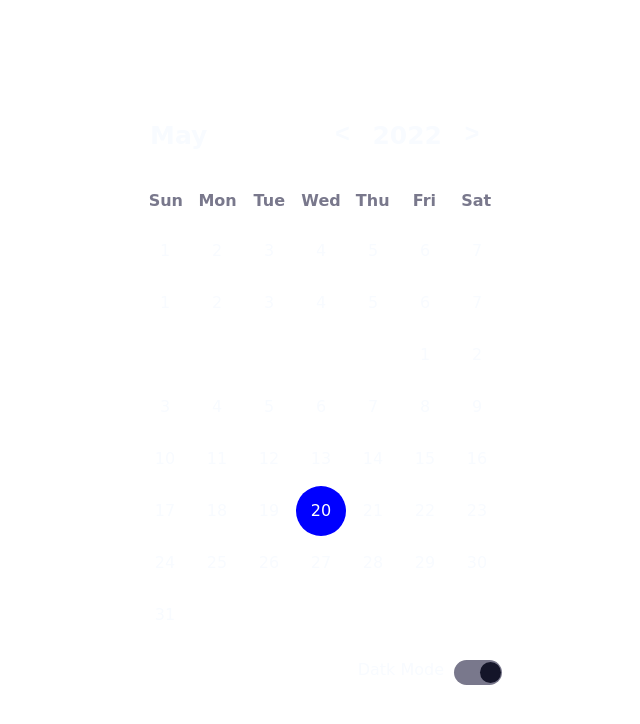
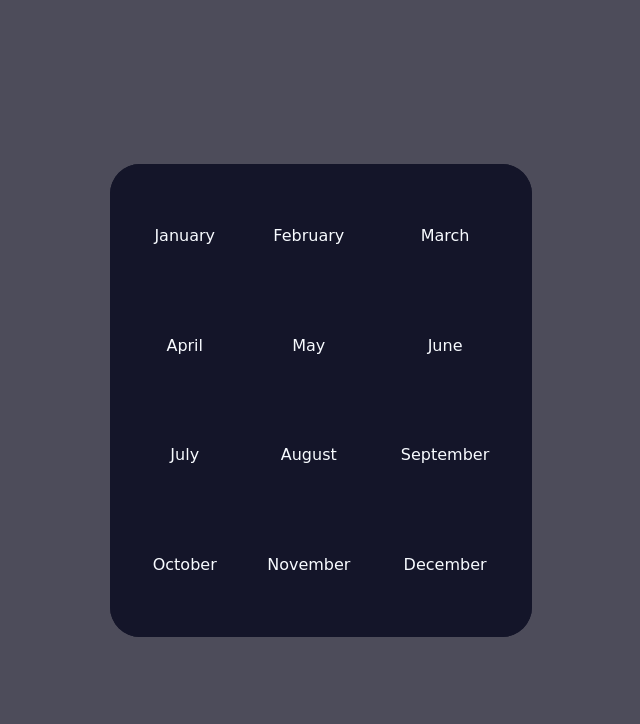
Before and after one commit to Oxidante/Calendar, a plain HTML site: page index.html in a window 1280 px wide. Both pictures are taken after a click on the element "May". Shown: the whole page, without its empty margins (319-959 px from the left). Drawn offline with Linux system fonts and the light colour scheme.

Commit message:
Add files via upload

```diff
--- a/index.html
+++ b/index.html
@@ -13,7 +13,9 @@
 
 	<div class="calendar">
 		<div class="calendar-header">
-			<span class="month-picker" id="month-picker">February</span>
+			<span class="month-picker" id="month-picker">
+				February
+			</span>
 			<div class="year-picker">
 				<span class="year-change" id="prev-year">
 					<pre><</pre>
@@ -36,29 +38,7 @@
 				<div>Fri</div>
 				<div>Sat</div>
 			</div>
-			<div class="calendar-days">
-				<div>
-					1
-					<span></span>
-					<span></span>
-					<span></span>
-					<span></span>
-				</div>
-				<div>2</div>
-				<div>3</div>
-				<div>4</div>
-				<div>5</div>
-				<div>6</div>
-				<div>7</div>
-				<div>1</div>
-				<div>2</div>
-				<div>3</div>
-				<div>4</div>
-				<div>5</div>
-				<div>6</div>
-				<div>7</div>
-			</div>
-		</div>
+			<div class="calendar-days"></div>
 
 			<div class="calendar-footer">
 				<div class="toggle">
--- a/script.js
+++ b/script.js
@@ -1,10 +1,8 @@
-// DARK MODE TOGGLE
-document.querySelector('.dark-mode-switch').onclick = () => {
-	document.querySelector('body').classList.toggle('dark')
-	document.querySelector('body').classList.toggle('light')
-}
 
-// CHECK LEAP YEAR
+let calendar = document.querySelector('.calendar')
+
+const month_names = ['January', 'February', 'March', 'April', 'May', 'June', 'July', 'August', 'September', 'October', 'November', 'December']
+
 isLeapYear = (year) => {
 	return (year % 4 === 0 && year % 100 !== 0 && year % 400 !== 0) || (year % 100 === 0 && year % 400 === 0)
 }
@@ -13,26 +11,26 @@ getFebDays = (year) => {
 	return isLeapYear(year) ? 29 : 28
 }
 
-let calendar = document.querySelector('.calendar')
+generateCalendar = (month, year) => {
 
-const month_names = ['January', 'February', 'March', 'April', 'May', 'June', 'July', 'August', 'September', 'October', 'November', 'December']
-
-let month_picker = document.querySelector('#month-picker')
-// GENERATE CALENDAR
-
-generateCalendar = (month, year) => {
-	let calendar_days = document.querySelector('.calendar-days')
-	calendar_days.innerHTML - ''
-	let calendar_header_year = document.querySelector('#year')
+	let calendar_days = calendar.querySelector('.calendar-days')
+	let calendar_header_year = calendar.querySelector('#year')
 
 	let days_of_month = [31, getFebDays(year), 31, 30, 31, 30, 31, 31, 30, 31, 30, 31]
 
+	calendar_days.innerHTML = ''
+
 	let currDate = new Date()
+	if (!month) month = currDate.getMonth()
+	if (!year) year = currDate.getFullYear()
 
-	month_picker.innerHTML = month_names[month]
+	let curr_month = `${month_names[month]}`
+	month_picker.innerHTML = curr_month
 	calendar_header_year.innerHTML = year
 
-	let first_day = new Date(month, year, 1)
+	// get first day of month
+
+	let first_day = new Date(year, month, 1)
 
 	for (let i = 0; i <= days_of_month[month] + first_day.getDay() - 1; i++) {
 		let day = document.createElement('div')
@@ -40,9 +38,9 @@ generateCalendar = (month, year) => {
 			day.classList.add('calendar-day-hover')
 			day.innerHTML = i - first_day.getDay() + 1
 			day.innerHTML += `<span></span>
-									<span></span>
-									<span></span>
-									<span></span>`
+                           <span></span>
+                           <span></span>
+                           <span></span>`
 			if (i - first_day.getDay() + 1 === currDate.getDate() && year === currDate.getFullYear() && month === currDate.getMonth()) {
 				day.classList.add('curr-date')
 			}
@@ -51,9 +49,45 @@ generateCalendar = (month, year) => {
 	}
 }
 
+let month_list = calendar.querySelector('.month-list')
+
+month_names.forEach((e, index) => {
+	let month = document.createElement('div')
+	month.innerHTML = `<div data-month="${index}">${e}</div>`
+	month.querySelector('div').onclick = () => {
+		month_list.classList.remove('show')
+		curr_month.value = index
+		generateCalendar(index, curr_year.value)
+	}
+	month_list.appendChild(month)
+})
+
+let month_picker = calendar.querySelector('#month-picker')
+
+month_picker.onclick = () => {
+	month_list.classList.add('show')
+}
+
 let currDate = new Date()
 
 let curr_month = { value: currDate.getMonth() }
 let curr_year = { value: currDate.getFullYear() }
 
 generateCalendar(curr_month.value, curr_year.value)
+
+document.querySelector('#prev-year').onclick = () => {
+	--curr_year.value
+	generateCalendar(curr_month.value, curr_year.value)
+}
+
+document.querySelector('#next-year').onclick = () => {
+	++curr_year.value
+	generateCalendar(curr_month.value, curr_year.value)
+}
+
+let dark_mode_toggle = document.querySelector('.dark-mode-switch')
+
+dark_mode_toggle.onclick = () => {
+	document.querySelector('body').classList.toggle('light')
+	document.querySelector('body').classList.toggle('dark')
+}
--- a/style.css
+++ b/style.css
@@ -14,25 +14,25 @@
 	--blue: #0000ff;
 	--white: #fff;
 
-	--shadow: rgba(100, 100, 111, 0.2)0px 7px 29px 0px;
+	--shadow: rgba(100, 100, 111, 0.2) 0px 7px 29px 0px;
 
 	--font-family: cursive;
 }
 
 .dark {
-	--bg-body:var(--dark-body);
-	--bg-main:var(--dark-main);
-	--bg-second:var(--dark-second);
-	--color-hover:var(--dark-hover);
-	--color-txt:var(--dark-text);
+	--bg-body: var(--dark-body);
+	--bg-main: var(--dark-main);
+	--bg-second: var(--dark-second);
+	--color-hover: var(--dark-hover);
+	--color-txt: var(--dark-text);
 }
 
 .light {
-	--bg-body:var(--light-body);
-	--bg-main:var(--light-main);
-	--bg-second:var(--light-second);
-	--color-hover:var(--light-hover);
-	--color-txt:var(--light-text);
+	--bg-body: var(--light-body);
+	--bg-main: var(--light-main);
+	--bg-second: var(--light-second);
+	--color-hover: var(--light-hover);
+	--color-txt: var(--light-text);
 }
 
 * {
@@ -41,22 +41,24 @@
 	box-sizing: border-box;
 }
 
-html,body {
+html,
+body {
 	height: 100vh;
 	display: grid;
 	place-items: center;
 	font-family: var(--font-family);
-	border-color: var(--bg-body);
+	background-color: var(--bg-body);
 }
 
 .calendar {
 	height: max-content;
 	width: max-content;
-	border-color: var(--bg-main);
+	background-color: var(--bg-main);
 	border-radius: 30px;
 	padding: 20px;
 	position: relative;
 	overflow: hidden;
+	/* transform: scale(1.25); */
 }
 
 .light .calendar {
@@ -106,6 +108,83 @@ html,body {
 	padding: 5px;
 	position: relative;
 	cursor: pointer;
+	animation: to-top 1s forwards;
+	/* border-radius: 50%; */
+}
+
+.calendar-days div span {
+	position: absolute;
+}
+
+.calendar-days div:hover span {
+	transition: width 0.2s ease-in-out, height 0.2s ease-in-out;
+}
+
+.calendar-days div span:nth-child(1),
+.calendar-days div span:nth-child(3) {
+	width: 2px;
+	height: 0;
+	background-color: var(--color-txt);
+}
+
+.calendar-days div:hover span:nth-child(1),
+.calendar-days div:hover span:nth-child(3) {
+	height: 100%;
+}
+
+.calendar-days div span:nth-child(1) {
+	bottom: 0;
+	left: 0;
+}
+
+.calendar-days div span:nth-child(3) {
+	top: 0;
+	right: 0;
+}
+
+.calendar-days div span:nth-child(2),
+.calendar-days div span:nth-child(4) {
+	width: 0;
+	height: 2px;
+	background-color: var(--color-txt);
+}
+
+.calendar-days div:hover span:nth-child(2),
+.calendar-days div:hover span:nth-child(4) {
+	width: 100%;
+}
+
+.calendar-days div span:nth-child(2) {
+	top: 0;
+	left: 0;
+}
+
+.calendar-days div span:nth-child(4) {
+	bottom: 0;
+	right: 0;
+}
+
+.calendar-days div:hover span:nth-child(2) {
+	transition-delay: 0.2s;
+}
+
+.calendar-days div:hover span:nth-child(3) {
+	transition-delay: 0.4s;
+}
+
+.calendar-days div:hover span:nth-child(4) {
+	transition-delay: 0.6s;
+}
+
+.calendar-days div.curr-date,
+.calendar-days div.curr-date:hover {
+	background-color: var(--blue);
+	color: var(--white);
+	border-radius: 50%;
+}
+
+.calendar-days div.curr-date span {
+	display: none;
 }
 
 .month-picker {
@@ -178,74 +257,54 @@ html,body {
 	left: calc(2px + 50%);
 }
 
-.calendar-days div span {
+.month-list {
 	position: absolute;
+	width: 100%;
+	height: 100%;
+	top: 0;
+	left: 0;
+	background-color: var(--bg-main);
+	padding: 20px;
+	grid-template-columns: repeat(3, auto);
+	gap: 5px;
+	display: grid;
+	transform: scale(1.5);
+	visibility: hidden;
+	pointer-events: none;
 }
 
-.calendar-days div:hover span {
-	transition: width 0.2s ease-in-out,height 0.2s  ease-in-out;
+.month-list.show {
+	transform: scale(1);
+	visibility: visible;
+	pointer-events: visible;
+	transition: all 0.2s ease-in-out;
 }
 
-.calendar-days div span:nth-child(1),
-.calendar-days div span:nth-child(3) {
-	width: 2px;
-	height: 0;
-	background-color: var(--color-txt);
+.month-list > div {
+	display: grid;
+	place-items: center;
 }
 
-.calendar-days div:hover span:nth-child(1),
-.calendar-days div:hover span:nth-child(3) {
-	height: 100%;
+.month-list > div > div {
+	width: 100%;
+	padding: 5px 20px;
+	border-radius: 10px;
+	text-align: center;
+	cursor: pointer;
+	color: var(--color-txt);
 }
 
-.calendar-days div span:nth-child(1){
-	bottom: 0;
-	left: 0;
-}
-.calendar-days div span:nth-child(3){
-	top: 0;
-	right: 0;
+.month-list > div > div:hover {
+	background-color: var(--color-hover);
 }
 
-.calendar-days div span:nth-child(2),
-.calendar-days div span:nth-child(4) {
-	width: 0;
-	height: 2px;
-	background-color: var(--color-txt);
+@keyframes to-top {
+	0% {
+		transform: translateY(100%);
+		opacity: 0;
+	}
+	100% {
+		transform: translateY(0);
+		opacity: 1;
+	}
 }
-
-.calendar-days div:hover span:nth-child(2),
-.calendar-days div:hover span:nth-child(4) {
-	width: 100%;
-}
-
-.calendar-days div span:nth-child(2){
-	top: 0;
-	left: 0;
-}
-
-.calendar-days div span:nth-child(4){
-	bottom: 0;
-	right: 0;
-}
-
-.calendar-days div:hover span:nth-child(2){
-	transition-delay: 0.2s;
-}
-
-.calendar-days div:hover span:nth-child(3){
-	transition-delay: 0.4s;
-}
-
-.calendar-days div:hover span:nth-child(4){
-	transition-delay: 0.6s;
-}
-
-.calendar-days div.curr-date {
-	background-color: var(--blue);
-	color: var(--white);
-	border-radius: 50%;
-}
-.calendar-days div.curr-date span {
-	display: none;
-}
```
Lines whose indentation alone changed are shown as unchanged.
